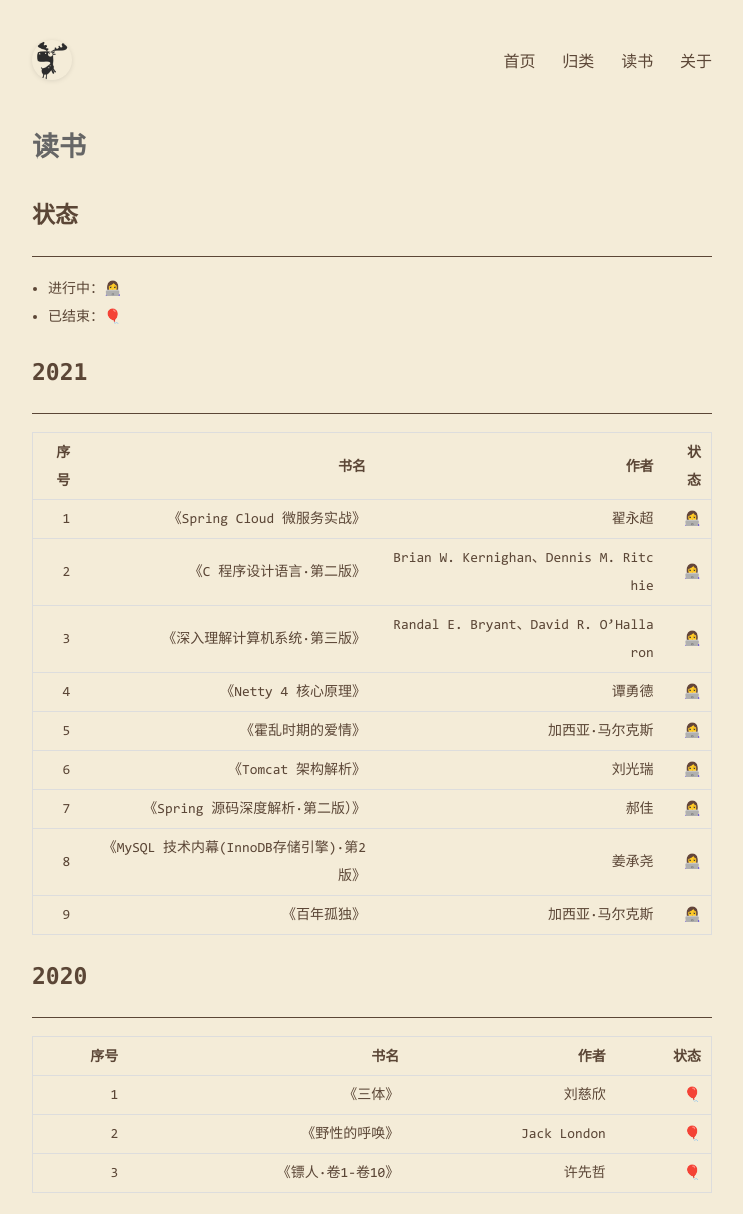
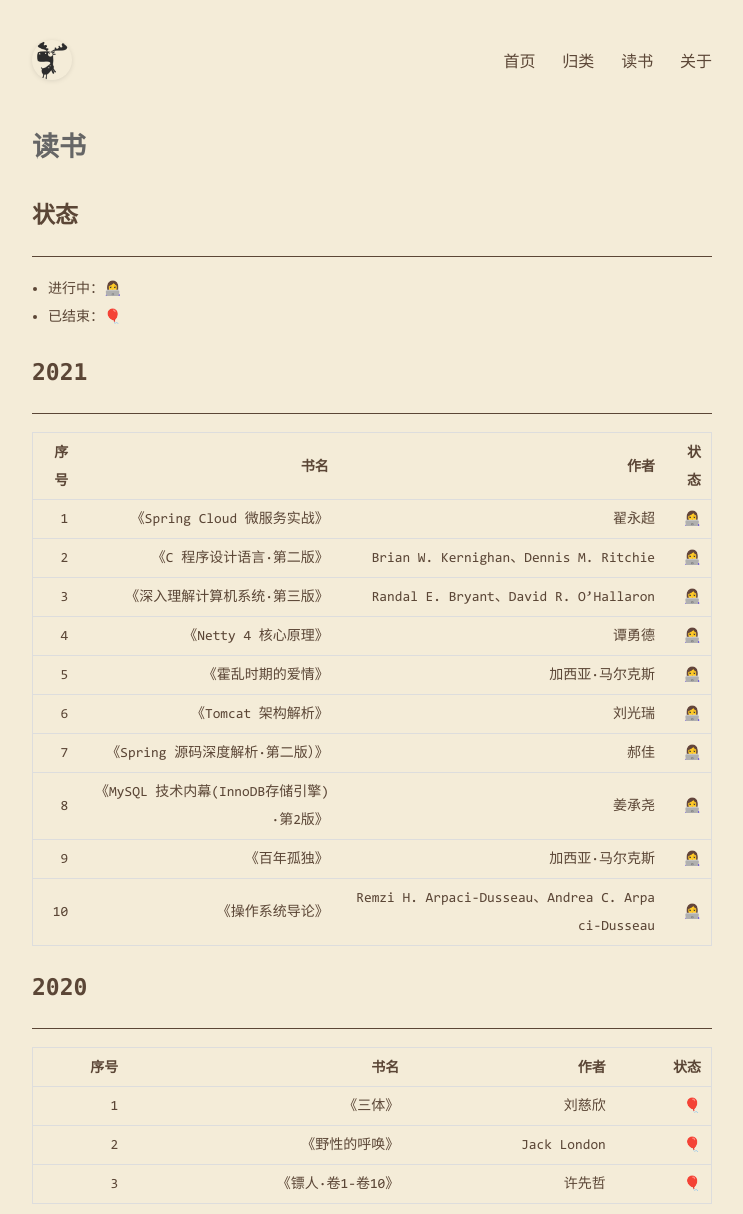
Before and after one commit to Suomea/Suomea.github.io, a Jekyll site: the page built from pages/books.md, in a window 1280 px wide. Shown: the whole page, without its empty margins (268-1011 px from the left). Built offline with Jekyll 4.4.1, drawn with Linux system fonts in a browser that asks for light colours.

Commit message:
:tada: 新增读书。

```diff
--- a/pages/books.md
+++ b/pages/books.md
@@ -24,6 +24,7 @@ title: 读书
 | 7 | 《Spring 源码深度解析·第二版）》 | 郝佳 | 👩‍💻 |
 | 8 | 《MySQL 技术内幕(InnoDB存储引擎)·第2版》 | 姜承尧 | 👩‍💻 |
 | 9 | 《百年孤独》 | 加西亚·马尔克斯 | 👩‍💻 |
+| 10 | 《操作系统导论》 | Remzi H. Arpaci-Dusseau、Andrea C. Arpaci-Dusseau | 👩‍💻 |
 
 
 ## 2020
```
